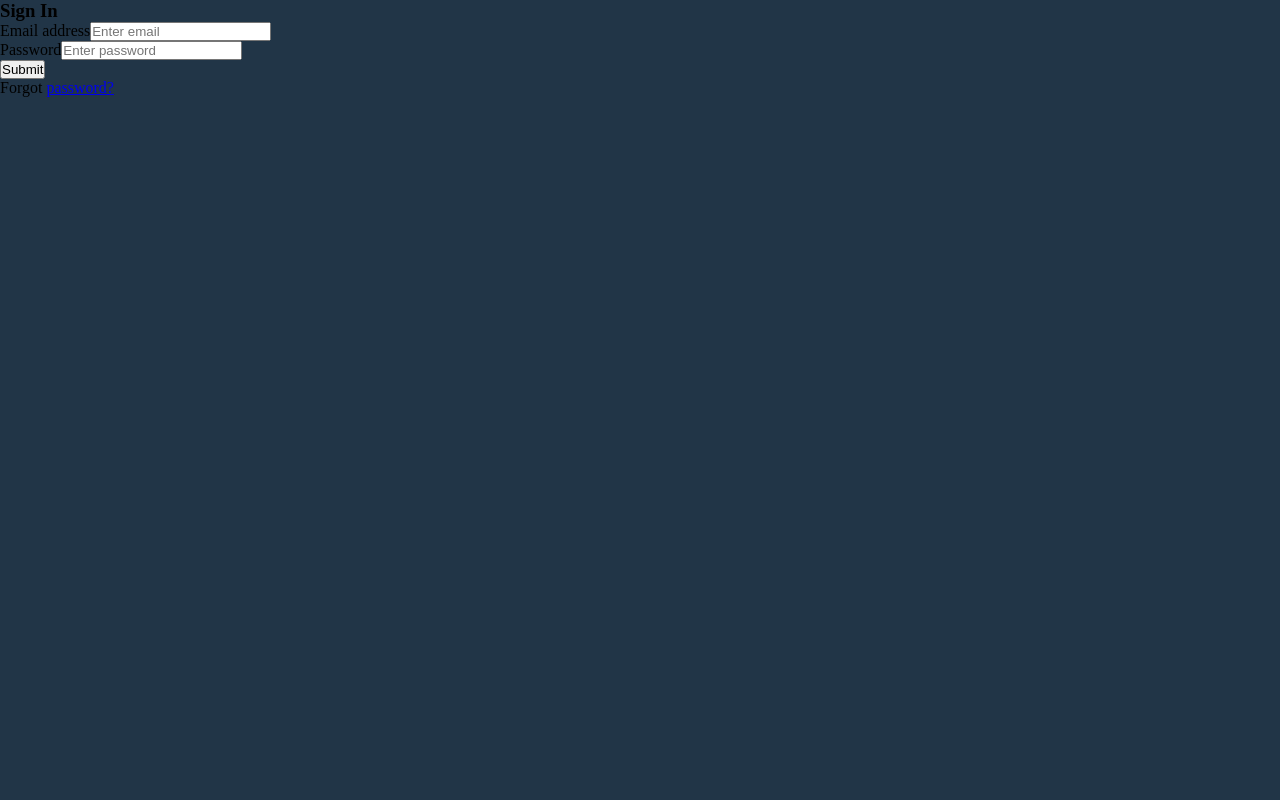
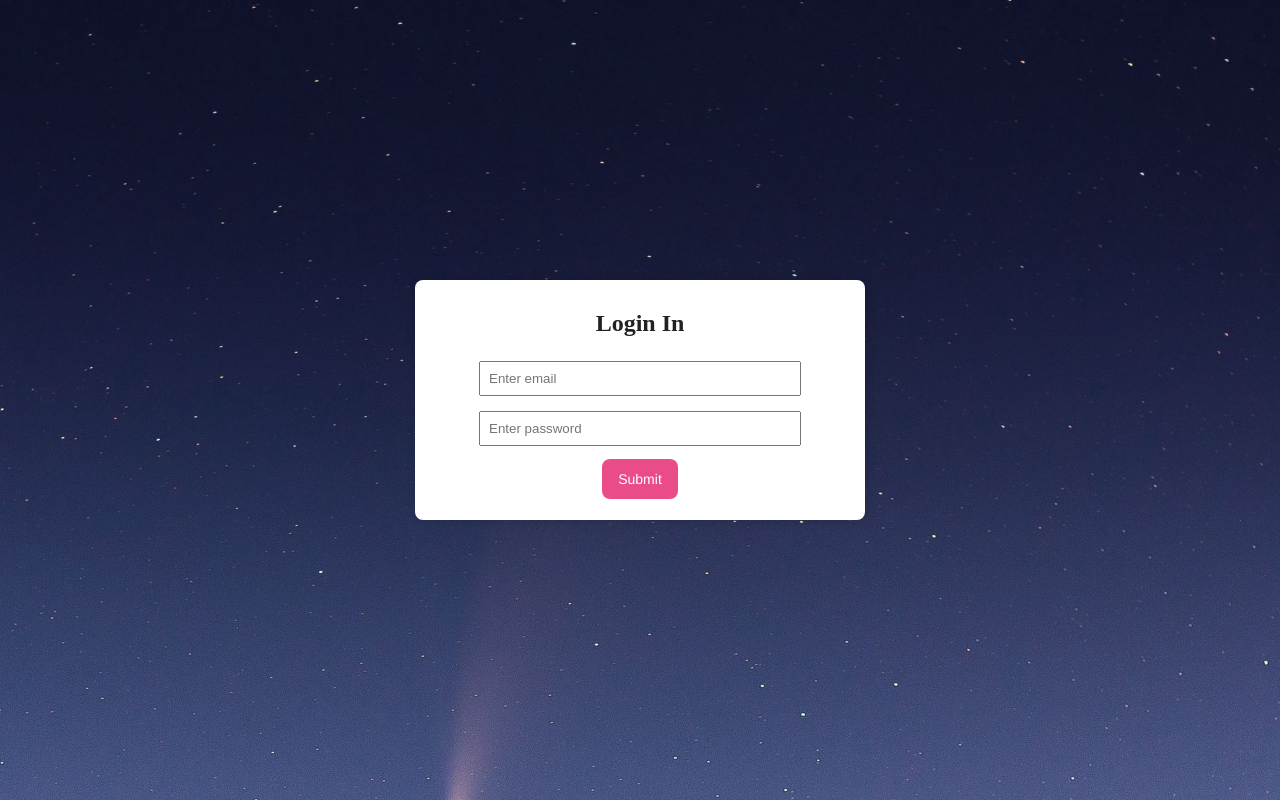
Before and after one commit to Kcampbell3190/PhysioFrontend, a React (Vite) app: page /Login in a window 1280 px wide. Shown: the top 800 px of the page. Built offline with nearby package versions, Linux system fonts and the light colour scheme.

Commit message:
landing background and form

```diff
--- a/index.html
+++ b/index.html
@@ -10,6 +10,8 @@
 
   <body>
     <div id="root"></div>
+    <div class="bacground-image"></div>
+
     <script type="module" src="/src/main.jsx"></script>
   </body>
 
--- a/src/App.css
+++ b/src/App.css
@@ -4,12 +4,12 @@
   margin: 0 auto;
   padding: 2rem;
   text-align: center;
-  background-color: #082A4D;
+  /* background-color: #082A4D; */
   background-size: contain;
 
 }
 
-.background{
+ .background{
   background-color: #082A4D;
   background-size: cover;
 }
--- a/src/components/Landing.css
+++ b/src/components/Landing.css
@@ -0,0 +1,98 @@
+.images{
+    padding-top: 20%;
+    padding-left: 20%;
+    height: 30vh
+
+}
+
+
+.yoga1{
+    height: 80%;
+}
+
+
+
+
+.button1 {
+  background-color: #EA4C89;
+  max-width: 100px;
+  border-radius: 8px;
+  border-style: none;
+  box-sizing: border-box;
+  color: #FFFFFF;
+  cursor: pointer;
+  display: inline-block;
+  font-family: "Haas Grot Text R Web", "Helvetica Neue", Helvetica, Arial, sans-serif;
+  font-size: 14px;
+  font-weight: 500;
+  height: 40px;
+  line-height: 20px;
+  list-style: none;
+  margin: 0.5%;
+  outline: none;
+  padding: 10px 16px;
+  position: relative;
+  text-align: center;
+  text-decoration: none;
+  transition: color 100ms;
+  vertical-align: baseline;
+  user-select: none;
+  -webkit-user-select: none;
+  touch-action: manipulation;
+  left: 50%;
+}
+
+.button1:hover,
+.button1:focus {
+  background-color: #F082AC;
+}
+
+.button1{
+    position: fixed;
+    top: 10%;
+    right: 20px;
+    white-space: nowrap;
+    color: rgb(245, 243, 243);
+}
+
+
+.button2 {
+    background-color: #EA4C89;
+    max-width: 100px;
+    border-radius: 8px;
+    border-style: none;
+    box-sizing: border-box;
+    color: #FFFFFF;
+    cursor: pointer;
+    display: inline-block;
+    font-family: "Haas Grot Text R Web", "Helvetica Neue", Helvetica, Arial, sans-serif;
+    font-size: 14px;
+    font-weight: 500;
+    height: 40px;
+    line-height: 20px;
+    list-style: none;
+    margin: 0.5%;
+    outline: none;
+    padding: 10px 16px;
+    position: relative;
+    text-align: center;
+    text-decoration: none;
+    transition: color 100ms;
+    vertical-align: baseline;
+    user-select: none;
+    -webkit-user-select: none;
+    touch-action: manipulation;
+    left: 50%;
+  }
+
+  .button2:hover,
+  .button2:focus {
+    background-color: #F082AC;
+  }
+.button2{
+    position: fixed;
+    top: 0%;
+    right: -40px;
+    white-space: nowrap;
+    color: rgb(245, 243, 243);
+}
--- a/src/components/Landing.jsx
+++ b/src/components/Landing.jsx
@@ -6,6 +6,7 @@ import Signup from './SignUp'
 import Yoga1 from './Images/yoga1.png'
 import Yoga2 from './Images/yoga2.png'
 import Yoga3 from './Images/yoga3.png'
+import background from './Images/comet.jpeg'
 
 
 
@@ -16,25 +17,37 @@ import { Routes, Route, Link} from "react-router-dom"
 
 function Landing() {
 
+
+let button1 = document.querySelector('.button1');
+let button2 = document.querySelector('.button2');
+
+window.onscroll = () =>{
+    let pos = window.scrollY - 50;
+    button1.style.right = `${pos}px`
+    button2.style.left = `${pos}px`
+}
+
  return (
+   <>
 
-     <>
+     <div className='images'>
 
-      <img src={Yoga1}></img>
-      <img src={Yoga2}></img>
-      <img src={Yoga3}></img>
+      <img className='yoga1'src={Yoga1}></img>
+      <img  className='yoga1'src={Yoga2}></img>
+      <img className='yoga1' src={Yoga3}></img>
+
+    </div>
 
 
-
-
-
+    <div className='buttoncontainer'>
     <Link to="/auth/Signup">
-    <button>Sign Up</button>
+    <button className="button2" role="button">Sign Up</button>
     </Link>
 
     <Link to="/Login">
-    <button>Login</button>
+    <button className="button1" role="button">Login</button>
     </Link>
+    </div>
 
       {/* <Routes>
 
@@ -42,7 +55,9 @@ function Landing() {
           <Route path="/auth/Signup" element={<Signup />} />
       </Routes> */}
 
-      </>
+
+
+</>
 
 
    )
--- a/src/components/Login.css
+++ b/src/components/Login.css
@@ -3,6 +3,7 @@
 }
 
 .Auth-form-container {
+
     display: flex;
     justify-content: center;
     align-items: center;
@@ -11,7 +12,7 @@
 }
 
 .Auth-form {
-    width: 420px;
+    width: 450px;
     box-shadow: rgb(0 0 0 / 16%) 1px 1px 10px;
     padding-top: 30px;
     padding-bottom: 20px;
@@ -20,8 +21,8 @@
 }
 
 .Auth-form-content {
-    padding-left: 12%;
-    padding-right: 12%;
+    padding-left: 4rem;
+    padding-right: 4rem;
 }
 
 .Auth-form-title {
@@ -37,3 +38,55 @@ label {
     font-weight: 600;
     color: rgb(34, 34, 34);
 }
+
+.submitbtn {
+        background-color: #EA4C89;
+        max-width: 100px;
+        border-radius: 8px;
+        border-style: none;
+        box-sizing: border-box;
+        color: #FFFFFF;
+        cursor: pointer;
+        display: inline-block;
+        font-family: "Haas Grot Text R Web", "Helvetica Neue", Helvetica, Arial, sans-serif;
+        font-size: 14px;
+        font-weight: 500;
+        height: 40px;
+        line-height: 20px;
+        list-style: none;
+        margin: 0.5%;
+        outline: none;
+        padding: 10px 16px;
+        text-decoration: none;
+        transition: color 100ms;
+        vertical-align: baseline;
+        user-select: none;
+        -webkit-user-select: none;
+        touch-action: manipulation;
+        left: 50%;
+
+      }
+
+
+/* .loginbtncontainer{
+    width: 50%;
+} */
+
+.inputs{
+    width: 100%;
+
+}
+.password {
+    width: 100%;
+    padding: 8px;
+    margin: 15px 0px 11px 0px;
+
+}
+.email {
+    width: 100%;
+    padding: 8px;
+}
+
+.loginbtncontainer{
+    text-align: center;
+}
--- a/src/components/Login.jsx
+++ b/src/components/Login.jsx
@@ -1,4 +1,5 @@
 import React from 'react'
+import './Login.css'
 
 
 const Login = () => {
@@ -6,31 +7,29 @@ const Login = () => {
     <div className="Auth-form-container">
       <form className="Auth-form">
         <div className="Auth-form-content">
-          <h3 className="Auth-form-title">Sign In</h3>
-          <div className="form-group mt-3">
-            <label>Email address</label>
-            <input
+          <h3 className="Auth-form-title">Login In</h3>
+         <div className="inputs">
+          <div>
+            {/* <label>Email address</label> */}
+            <input className='email'
               type="email"
-              className="form-control mt-1"
               placeholder="Enter email"
             />
           </div>
-          <div className="form-group mt-3">
-            <label>Password</label>
-            <input
+          <div>
+            {/* <label>Password</label> */}
+            <input className="password"
               type="password"
-              className="form-control mt-1"
               placeholder="Enter password"
             />
+            </div>
           </div>
-          <div className="d-grid gap-2 mt-3">
-            <button type="submit" className="btn btn-primary">
+          <div className="loginbtncontainer">
+            <button type="submit" className="submitbtn">
               Submit
             </button>
           </div>
-          <p className="forgot-password text-right mt-2">
-            Forgot <a href="#">password?</a>
-          </p>
+
         </div>
       </form>
     </div>
--- a/src/components/SignUp.jsx
+++ b/src/components/SignUp.jsx
@@ -3,6 +3,7 @@ import SubmitButton from './styled/AuthButton'
 import AuthButton from './styled/AuthButton'
 import { useNavigate } from 'react-router-dom'
 import './styled/card.styles.css'
+import './SignUp.css'
 
 
 
--- a/src/components/styled/card.styles.css
+++ b/src/components/styled/card.styles.css
@@ -1,4 +1,4 @@
 .form-card{
-    background-color: darkred;
+    background-color:  #082A4D;
     border-radius: 100px;
 }
--- a/src/index.css
+++ b/src/index.css
@@ -2,13 +2,25 @@
 *{
   margin: 0;
   padding: 0;
-  box-sizing: border-box;
+  /* box-sizing: border-box; */
 }
 
-body{
-  background-color: #213547;
+ body{
+  background-image: url('./components/Images/comet.jpeg');
+  background-position: center;
+  background-repeat: no-repeat;
+  background-size: cover;
+
+
 }
 
+
+body, html{
+  width: 100%;
+  height: 200vh;
+}
+
+/*
 .root {
   width: 100%;
   height: 100vh;
@@ -18,4 +30,4 @@ body{
   background-color: #082A4D;
   background-size: cover;
 
-}
+} */
```
Also changed, not shown: src/components/Images/comet.jpeg (added), src/components/Images/dawntree.jpg (added).
